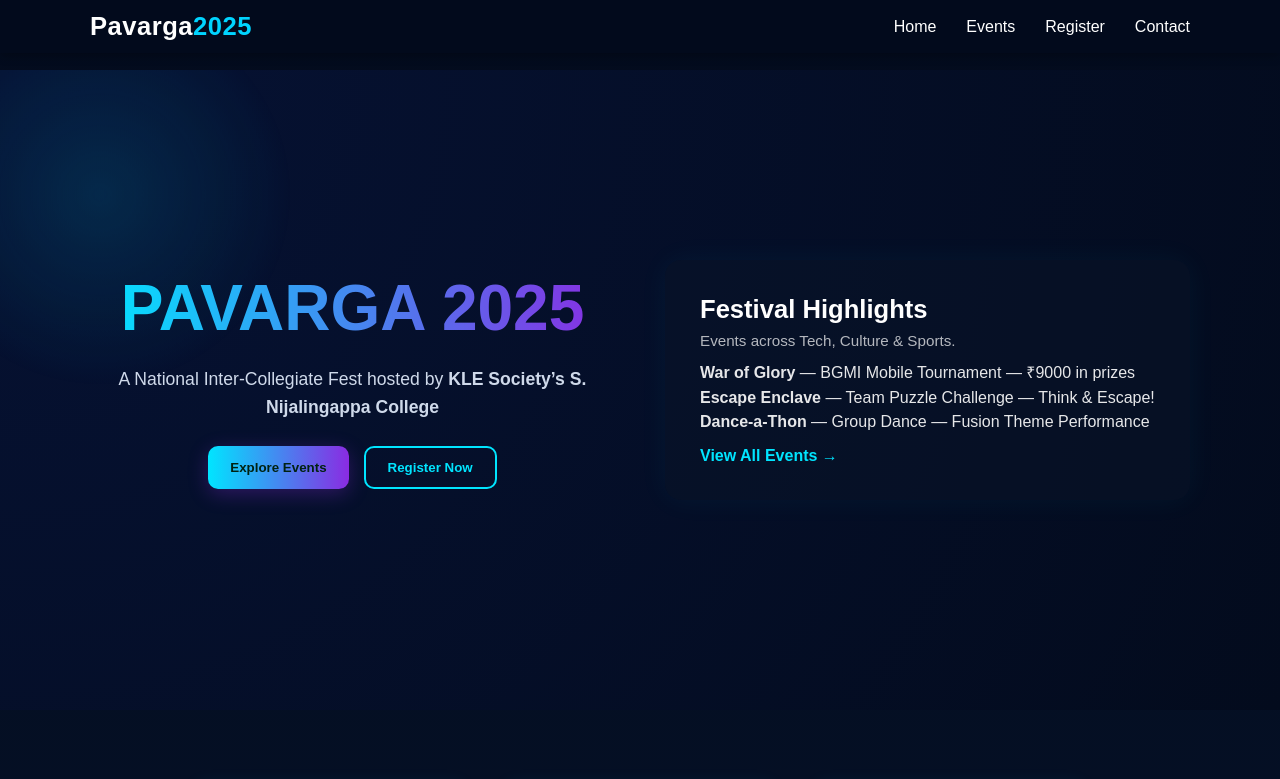
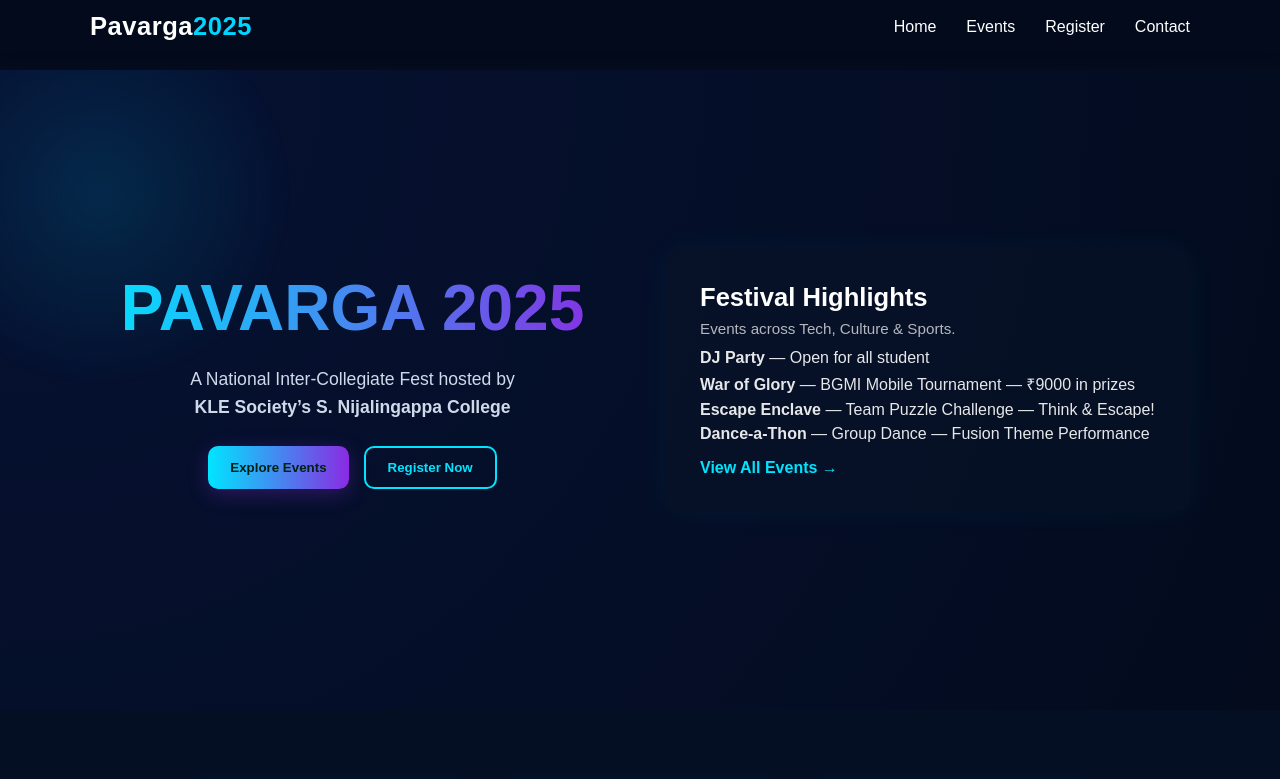
Before and after one commit to jarus10/pavarga2025, a React (Vite) app: page / in a window 1280 px wide. Shown: the top 779 px of the page. Built offline with nearby package versions, Linux system fonts and the light colour scheme.

Commit message:
Initial commit

```diff
--- a/src/pages/Home.jsx
+++ b/src/pages/Home.jsx
@@ -5,6 +5,7 @@ export default function Home() {
   const navigate = useNavigate();
 
   const featuredEvents = [
+     { name: "DJ Party", desc: "Open for all student " },
     { name: "War of Glory", desc: "BGMI Mobile Tournament — ₹9000 in prizes" },
     { name: "Escape Enclave", desc: "Team Puzzle Challenge — Think & Escape!" },
     { name: "Dance-a-Thon", desc: "Group Dance — Fusion Theme Performance" },
@@ -21,7 +22,8 @@ export default function Home() {
             <h1 className="hero-title">PAVARGA 2025</h1>
             <p className="lead">
               A National Inter-Collegiate Fest hosted by{" "}
-              <strong>KLE Society’s S. Nijalingappa College</strong>
+           <p><strong>KLE Society’s S. Nijalingappa College</strong></p>
+
             </p>
 
             <div className="hero-actions">
```
